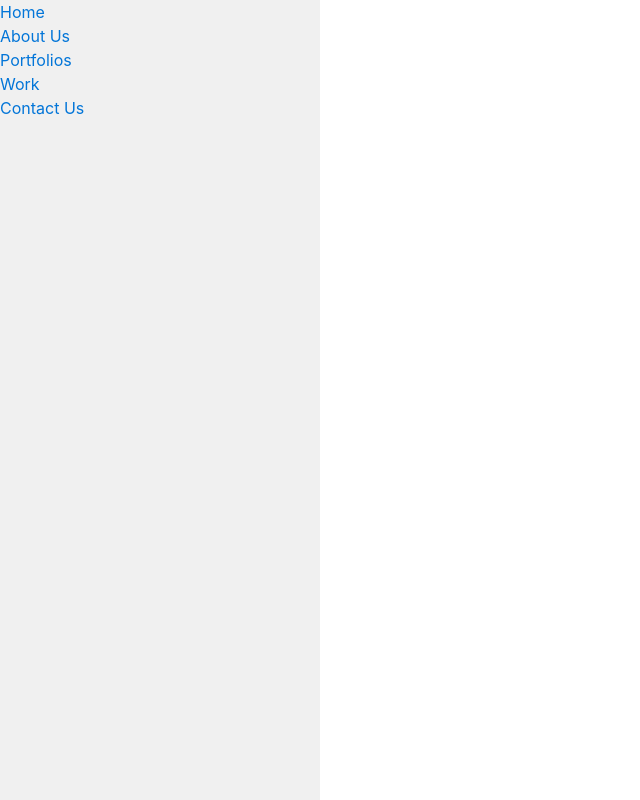
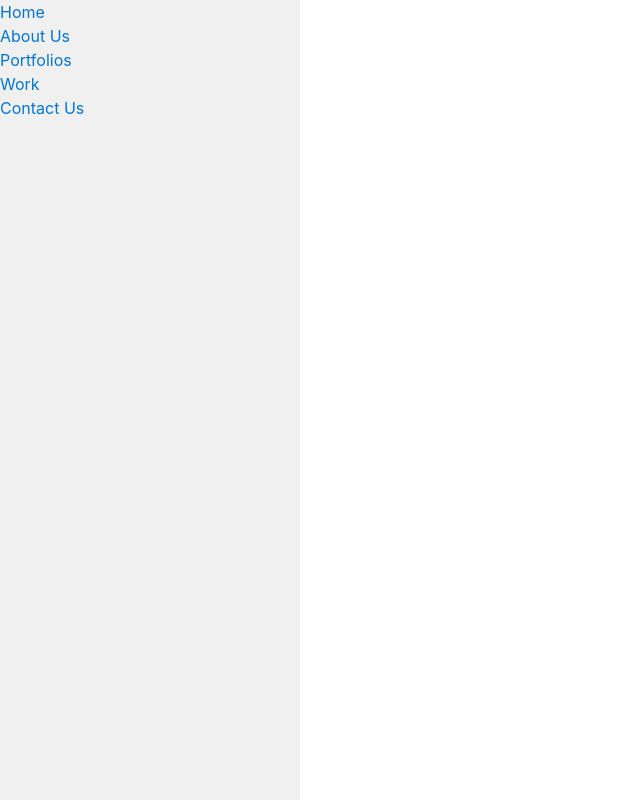
Before and after one commit to sophanithc/landing, a plain HTML site: page nav.html in a window 1280 px wide. Both pictures are taken after a click on the link "Show". Shown: the whole page, without its empty margins (0-640 px from the left). Drawn offline with Linux system fonts and the light colour scheme.

Commit message:
Updated sidebar plugin

```diff
--- a/js/bsPlugin.js
+++ b/js/bsPlugin.js
@@ -1,91 +1,96 @@
 (function($){
   $.fn.CollapseSidebar = function(options, callback){
-    var me = this;
-    var className ="sidebar-nav";
-    var $el;
-    var configOptions = function(opt){
+    var $me = this;
+    var sidebarClass ="sidebar-nav";
+    var actionClass ="sidebar-nav-toggler";
+    var $nav;
+
+    var onNodeclick = function(e){
+      e.preventDefault();
+
+      if($nav.hasClass("active")){
+        $nav.removeClass("active");
+        $nav.css("left", 0);
+      }else{
+        $nav.addClass("active");
+        $nav.css("left", "-" + $nav.css("width"));
+      }
+    }
+
+    var bindEvents = function(){
+      $me.on("click", onNodeclick);
+    }
+
+    var getSidebar = function(){
+      var $sidebarEl;
+      if($me.get(0).tagName.toLowerCase() == "a"){
+        $sidebarEl = $me.attr("href") ? $($me.attr("href")) : null;
+      }else{
+        $sidebarEl = ($me.data()  || $me.data().target) ? $($me.data().target) : null;
+      }
+
+      return ($sidebarEl && $sidebarEl.hasClass(sidebarClass)) ? $sidebarEl : null;
+    }
+
+    var configSingleOption = function(opt){
       switch (opt){
         case "show":
-          this.addClass("active");
+          $nav.addClass("active");
           break;
         case "hide":
-          this.removeClass("active");
-          break;
-        case "collapse-sidebar":
-          console.log("I'm an enginner");
+          $nav.removeClass("active");
           break;
         default:
           console.warn("CollpaseSidebar: Invalid option");
       }
     }
-    var config = function(opt, val){
-      switch (opt){
-        case "sidebar":
-          if(val !== "right"){
-            me.removeClass("sidebar-right");
-            me.addClass("sidebar-left");
+    var configSettingOptions = function(settings){
+      for(var k in settings){
+        if(k == "sidebar"){
+          if(settings[k] === "right"){
+            $nav.addClass("sidebar-right");
+          }else{
+            $nav.removeClass("sidebar-right");
           }
-          else{
-            me.removeClass("sidebar-left");
-            me.addClass("sidebar-right");
+        }else if(k == "show"){
+          if(settings[k] === true){
+            $nav.addClass("active");
+          }else{
+            $nav.removeClass("active");
           }
-          break;
-        case "width":
-          me.css(opt, val + "px");
-          break;
-        case "show":
-          if(val === true){
-            me.addClass("active");
-          }else{
-            me.removeClass("active");
-          }
-          break;
-        default:
-          console.warn("CollpaseSidebar: Invalid option");
+        }else if(k == "width"){
+          $nav.css(k,settings[k]) ;
+          $nav.css("left","-" + settings[k] + "px") ;
+        }
       }
-
-    }
-
-    var onclick = function(e){
-      e.preventDefault();
-      var $dom;
-      if(!me.data() || !me.data().target){
-        return;
-      }
-      $dom = $(me.data().target);
-      if(!$dom.length)
-        return;
-
-      $dom.toggleClass("active");
-
-    }
-
-    var bindEvents = function(){
-      me.on("click", onclick);
     }
 
     var init = function(){
+      if(!$me.hasClass(actionClass)){
+        return;
+      }
+
+      $nav = getSidebar();
+      if(!$nav || !$nav.length) return;
+
       bindEvents();
-      /*
+
       if(typeof options == "string"){
-        configOptions(options);
+        configSingleOptions(options);
       }else{
         var settings = $.extend({
-          sidebar:"left",
-          width:260,
+          sidebar:"left", // valid value: "left" and "right"
+          width:300,
           show:true
         }, options);
+        configSettingOptions(settings);
 
-        for (var key in settings){
-          config(key, settings[key]);
-        }
       }
-      */
     }
 
     init();
 
-    return this;
+    return $me;
 
   }
 }(jQuery));
--- a/nav.html
+++ b/nav.html
@@ -10,24 +10,23 @@
     <link rel="stylesheet" href="css/style.css">
     <style>
 			.sidebar-nav{
-				position: absolute;
-				left:0px;
+				position: fixed;
+				left:-320px;
 				top:0;
-				width:0px;
+				width:320px;
 				height:100%;
-				display: none;
 				background:#f0f0f0;
+				overflow-x: hidden;
 				z-index:1000;
 
-				-webkit-transition: width 35s ease-in;
-        -moz-transition: width 35s ease-in;
-        -ms-transition: width 35s ease-in;
-        -o-transition: width 35s ease-in;
-        transition: width 35s ease-in;
+				-webkit-transition: left 0.3s ease-in;
+        -moz-transition: left 0.3s ease-in;
+        -ms-transition: left 0.3s ease-in;
+        -o-transition: left 0.3s ease-in;
+        transition: left 0.3s ease-in;
 			}
 			.sidebar-nav.active{
-				display: block;
-				width:320px;
+				left:0px;
 			}
     </style>
   </head>
@@ -41,8 +40,11 @@
 				<li><a href="#">Contact Us</a></li>
 			</ul>
 		</div>
+
+		<p>I hope you are fine with this situation.</p>
 		<div class="container">
-			<a href="#" data-target="#mynav" class="btn btn-outline-success sidebar-nav-toggler">Show</a>
+			<a href="#mynav" class="btn btn-outline-success sidebar-nav-toggler">Show</a>
+			<button type="button" data-target="#mynav" class="btn btn-outline-primary sidebar-nav-toggler1">Show</a>
 		</div>
 
 		<!-- jQuery first, then Tether, then Bootstrap JS. -->
```
